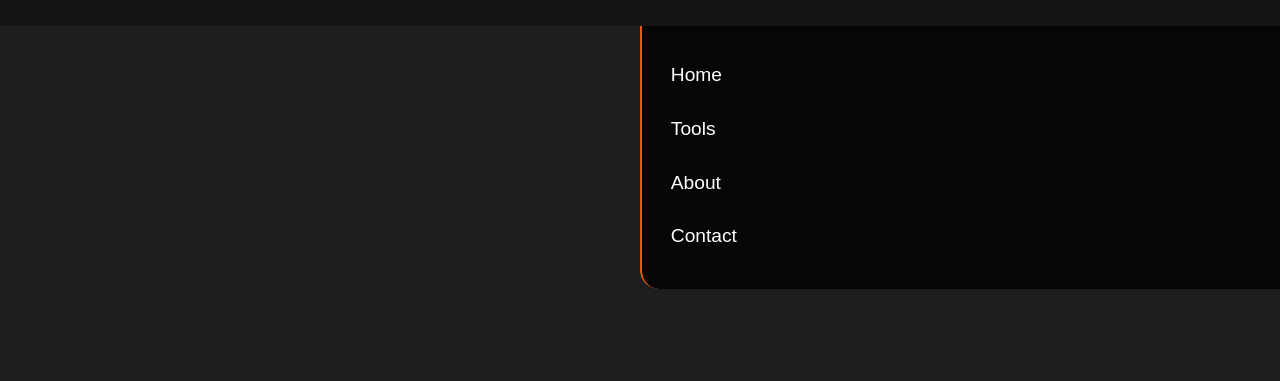
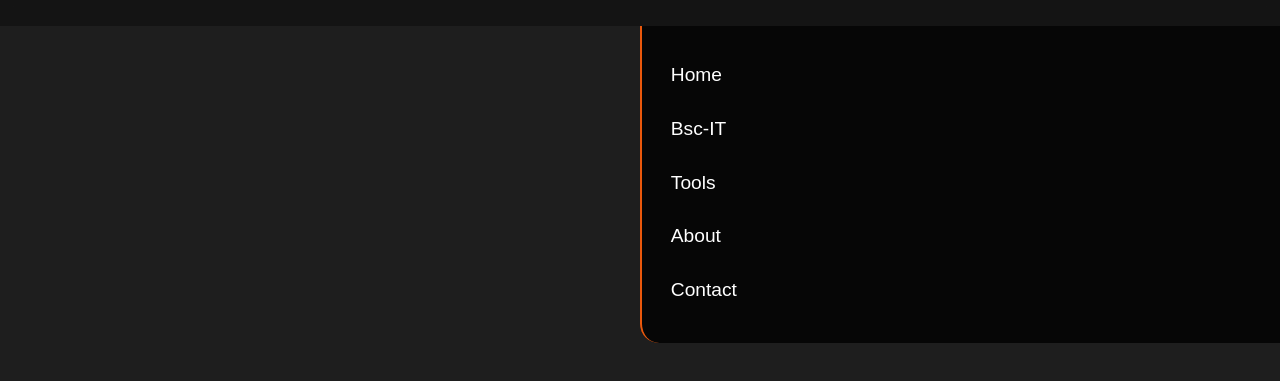
Before and after one commit to gautamkaran/toolvia, a plain HTML site: page index.html in a window 1280 px wide. Both pictures are taken after a click on the element 1070 px from the left and 48 px from the top of the page. Shown: the part 71-452 px from the top of the page. Drawn offline with Linux system fonts and the light colour scheme.

Commit message:
Add Bsc-IT Link in Navigation Bar

```diff
--- a/index.html
+++ b/index.html
@@ -24,6 +24,7 @@
 
     <nav class="navbar">
       <a href="#home">Home</a>
+      <a href="#BSC-IT">Bsc-IT</a>
       <a href="#tools">Tools</a>
       <a href="#about">About</a>
       <a href="#contact">Contact</a>
```
